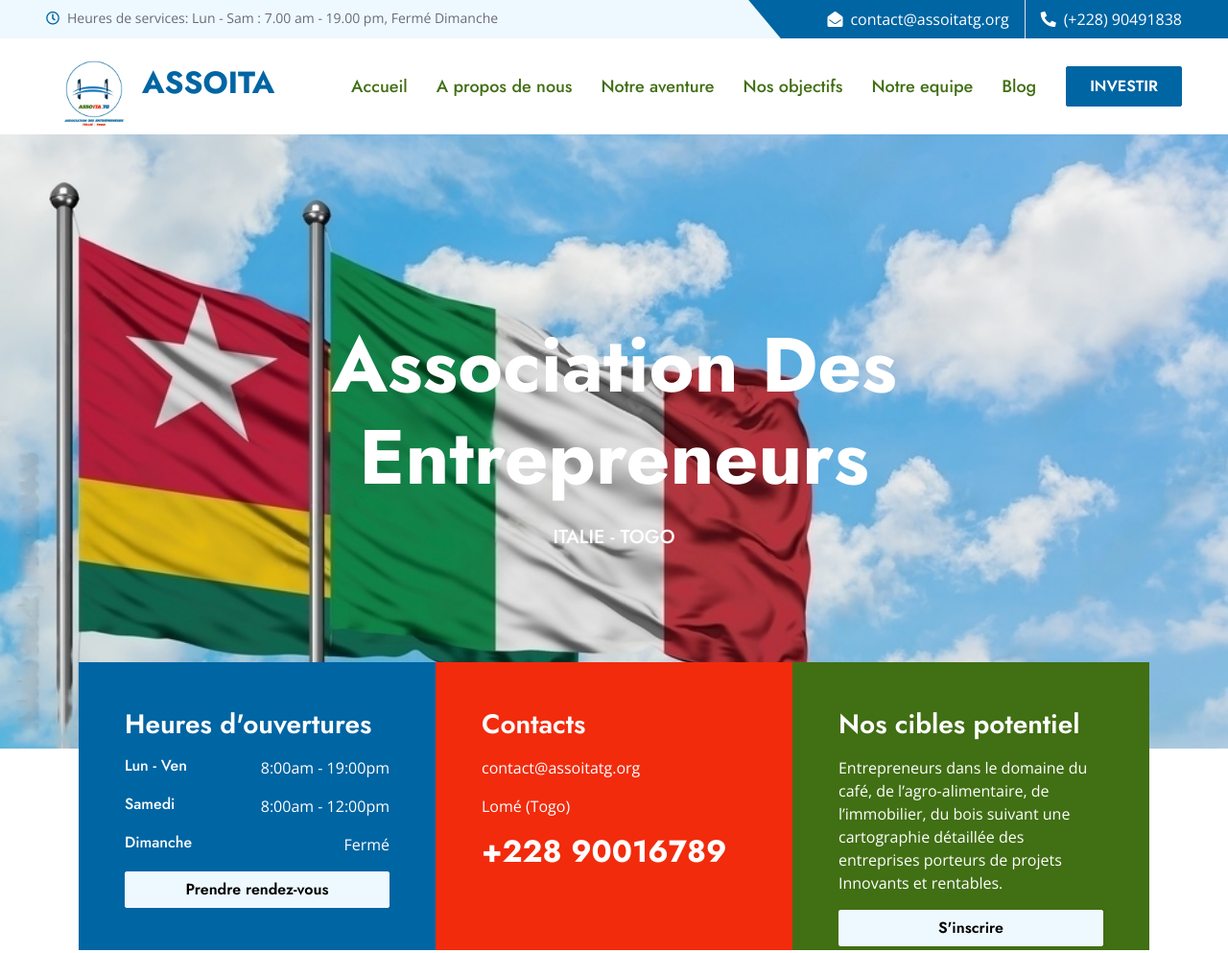
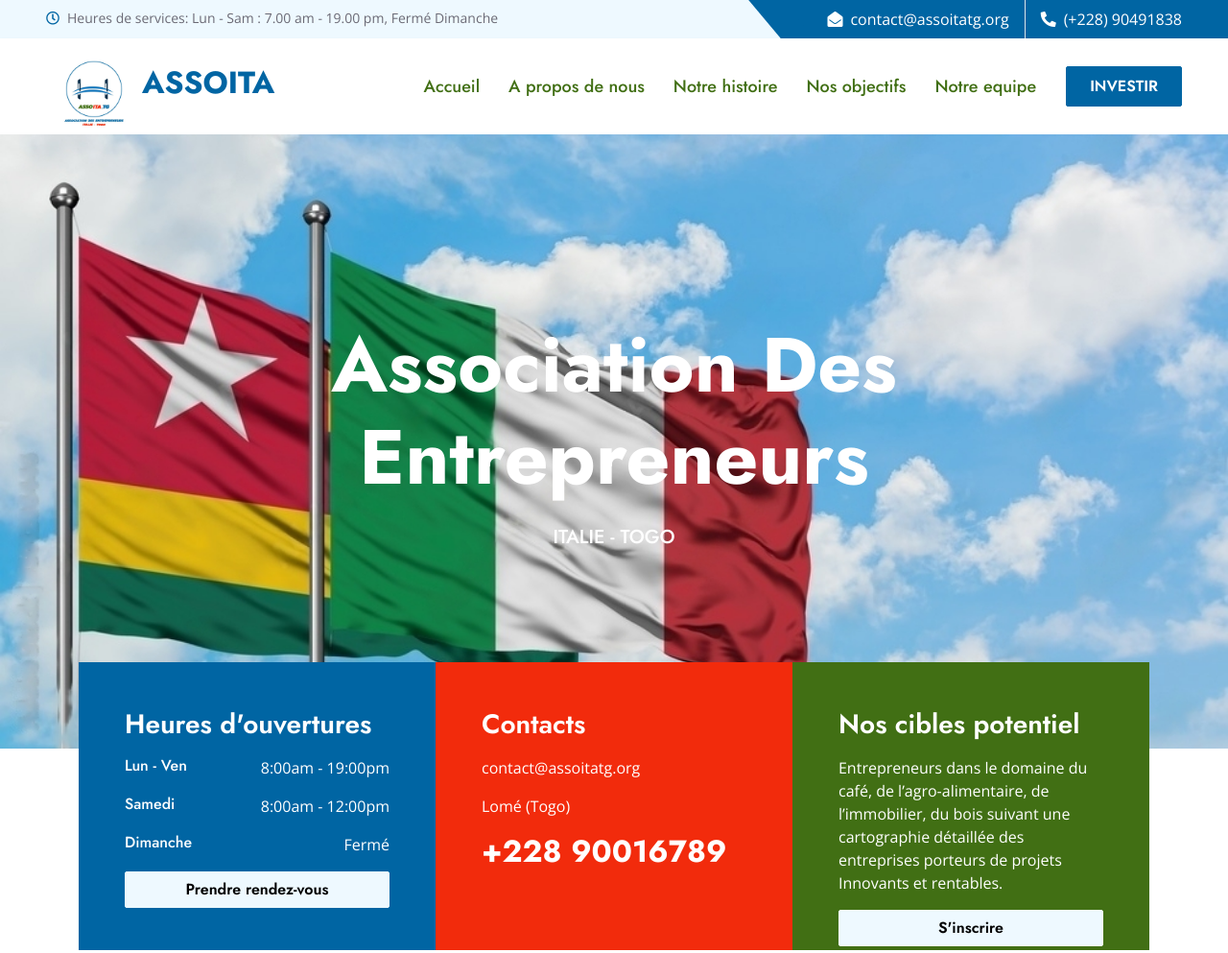
Before and after one commit to Riickpat/ASSOITA, a plain HTML site: page index.html in a window 1280 px wide. Shown: the top 993 px of the page at 96% size. Drawn offline with nearby package versions, Linux system fonts and the light colour scheme.

Commit message:
Update index.html

```diff
--- a/index.html
+++ b/index.html
@@ -84,10 +84,9 @@
             <div class="navbar-nav ms-auto py-0">
                 <a href="index.html" class="nav-item nav-link">Accueil</a>
                 <a href="#About" class="nav-item nav-link">A propos de nous</a>
-                <a href="#Histoire" class="nav-item nav-link">Notre aventure</a>
+                <a href="#Histoire" class="nav-item nav-link">Notre histoire</a>
                 <a href="#Objectifs" class="nav-item nav-link">Nos objectifs</a>
                 <a href="#Equipe" class="nav-item nav-link">Notre equipe</a>
-                <a href="#" class="nav-item nav-link">Blog</a>
             </div>
             <a href="contact.html" class="btn btn-primary py-2 px-4 ms-3">INVESTIR</a>
         </div>
@@ -803,9 +802,8 @@
                     <h3 class="text-white mb-4">Pages</h3>
                     <div class="d-flex flex-column justify-content-start">
                         <a class="text-light mb-2" href="index.html"><i class="bi bi-arrow-right text-primary me-2"></i>Accueil</a>
-                        <a class="text-light mb-2" href="#Histoire"><i class="bi bi-arrow-right text-primary me-2"></i>Aventure</a>
+                        <a class="text-light mb-2" href="#Histoire"><i class="bi bi-arrow-right text-primary me-2"></i>Histoire</a>
                         <a class="text-light mb-2" href="#Objectifs"><i class="bi bi-arrow-right text-primary me-2"></i>Objectif</a>
-                        <a class="text-light mb-2" href="#"><i class="bi bi-arrow-right text-primary me-2"></i>Blog</a>
                     </div>
                 </div>
                 <div class="col-lg-3 col-md-6">
```
